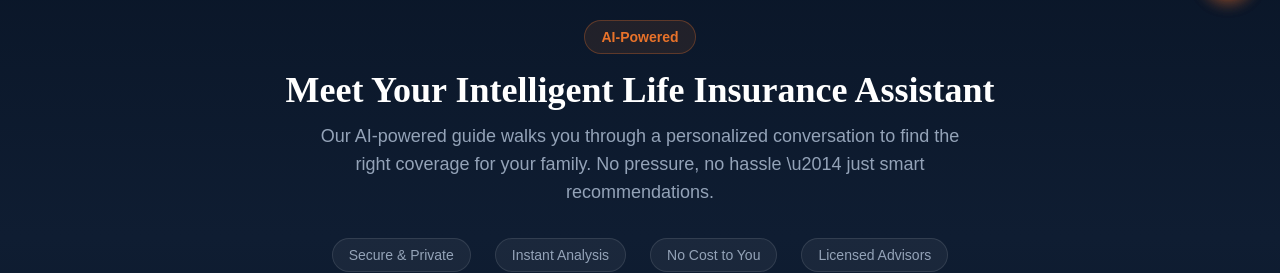
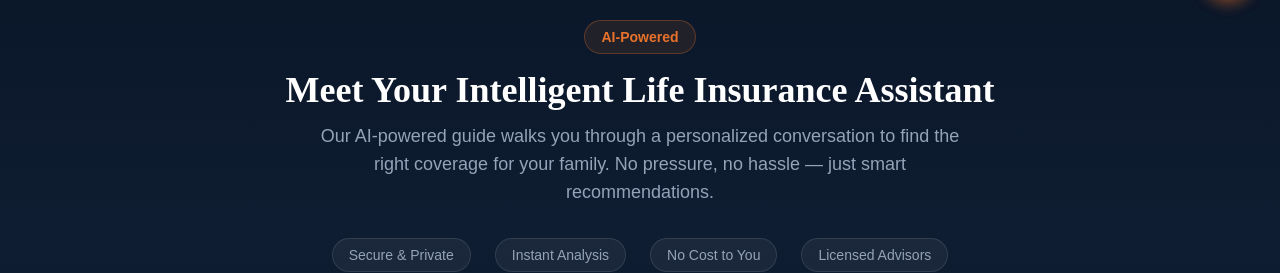
Before and after one commit to robertgrant-arch/selectquote-life-v2, a Next.js app: page / in a window 1280 px wide. Shown: the part 780-1053 px from the top of the page. Built offline with nearby package versions, Linux system fonts and the light colour scheme.

Commit message:
LifeGuide: fix em dash display using HTML entity

```diff
--- a/components/LifeGuide.tsx
+++ b/components/LifeGuide.tsx
@@ -20,7 +20,7 @@ export default function LifeGuide() {
           </h2>
           <p className="text-slate-400 text-lg max-w-2xl mx-auto">
             Our AI-powered guide walks you through a personalized conversation to find
-            the right coverage for your family. No pressure, no hassle \u2014 just smart recommendations.
+                        the right coverage for your family. No pressure, no hassle &mdash; just smart recommendations.
           </p>
         </div>
 
```
